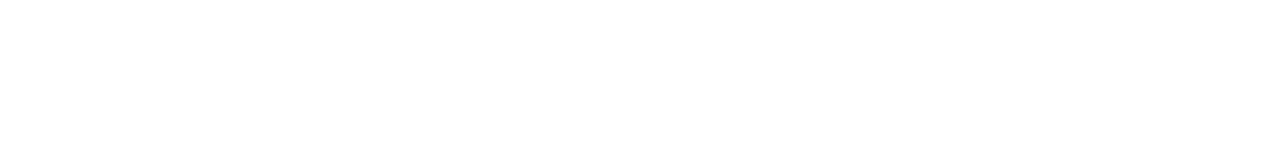
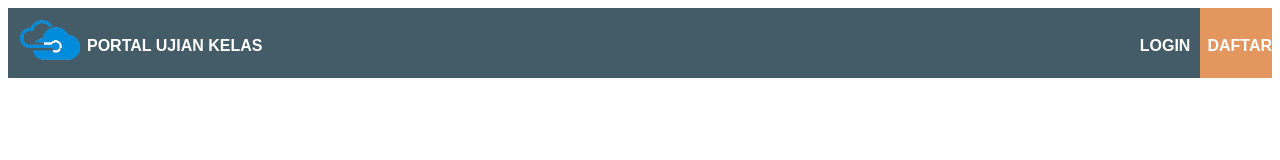
Before and after one commit to vantrisimanjuntak/progate, a plain HTML site: page index.html in a window 1280 px wide. Drawn offline with Linux system fonts and the light colour scheme.

Commit message:
Latihan Progate

```diff
--- a/index.html
+++ b/index.html
@@ -4,11 +4,25 @@
 <head>
     <meta charset="UTF-8">
     <meta name="viewport" content="width=device-width, initial-scale=1.0">
+    <link rel="stylesheet" href="style.css">
     <title>Document</title>
 </head>
 
 <body>
-
+    <div class="nav">
+        <img src="nav-logo.png" alt="">
+        <h4>PORTAL UJIAN KELAS</h4>
+        <div class="reg">
+            <a href="#">
+                <h4>DAFTAR</h4>
+            </a>
+        </div>
+        <div class="login">
+            <a href="#">
+                <h4>LOGIN</h4>
+            </a>
+        </div>
+    </div>
 </body>
 
 </html>
--- a/style.css
+++ b/style.css
@@ -0,0 +1,44 @@
+.nav {
+    background-color: #445C68;
+    width: 100%;
+    height: 70px;
+}
+
+.nav img {
+    width: 60px;
+    background-color: transparent;
+    padding-top: 2px;
+    padding-left: 12px;
+    float: left;
+}
+
+.nav h4 {
+    color: white;
+    font-family: Arial, Helvetica, sans-serif;
+    float: left;
+    margin-left: 7px;
+    padding-top: 8px;
+}
+
+.reg,
+.login {
+    float: right;
+    cursor: pointer;
+}
+
+.reg {
+    background-color: #E3965D;
+    height: 100%;
+    display: block;
+}
+
+.reg:hover {
+    background-color: chocolate;
+    box-shadow: 0 12px 16px 0 rgba(0, 0, 0, 0.24), 0 17px 50px 0 rgba(0, 0, 0, 0.19);
+}
+
+.login {
+    margin-right: 10px;
+}
+
+.login:hover {}
```
Also changed, not shown: nav-logo.jpg (added), nav-logo.png (added).
